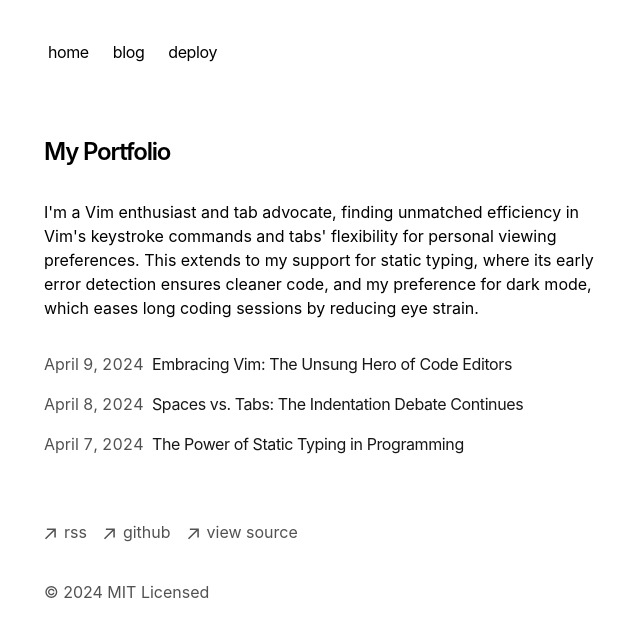
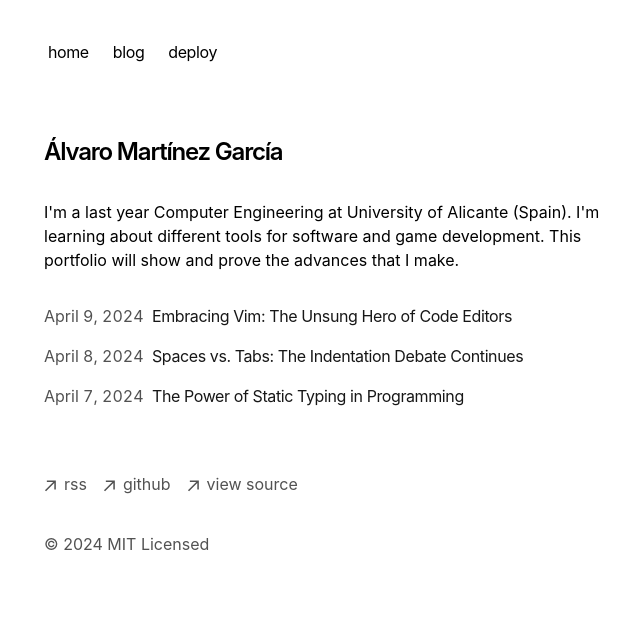
Before and after one commit to alvaro4MG/personal-portfolio, a Next.js app: page / in a window 1280 px wide. Shown: the top 636 px of the page, without its empty margins (308-948 px from the left). Built offline with nearby package versions, Linux system fonts and the light colour scheme.

Commit message:
Testing changes at main page

```diff
--- a/app/page.tsx
+++ b/app/page.tsx
@@ -4,14 +4,10 @@ export default function Page() {
   return (
     <section>
       <h1 className="mb-8 text-2xl font-semibold tracking-tighter">
-        My Portfolio
+        Álvaro Martínez García
       </h1>
       <p className="mb-4">
-        {`I'm a Vim enthusiast and tab advocate, finding unmatched efficiency in
-        Vim's keystroke commands and tabs' flexibility for personal viewing
-        preferences. This extends to my support for static typing, where its
-        early error detection ensures cleaner code, and my preference for dark
-        mode, which eases long coding sessions by reducing eye strain.`}
+        {`I'm a last year Computer Engineering at University of Alicante (Spain). I'm learning about different tools for software and game development. This portfolio will show and prove the advances that I make.`}
       </p>
       <div className="my-8">
         <BlogPosts />
```
